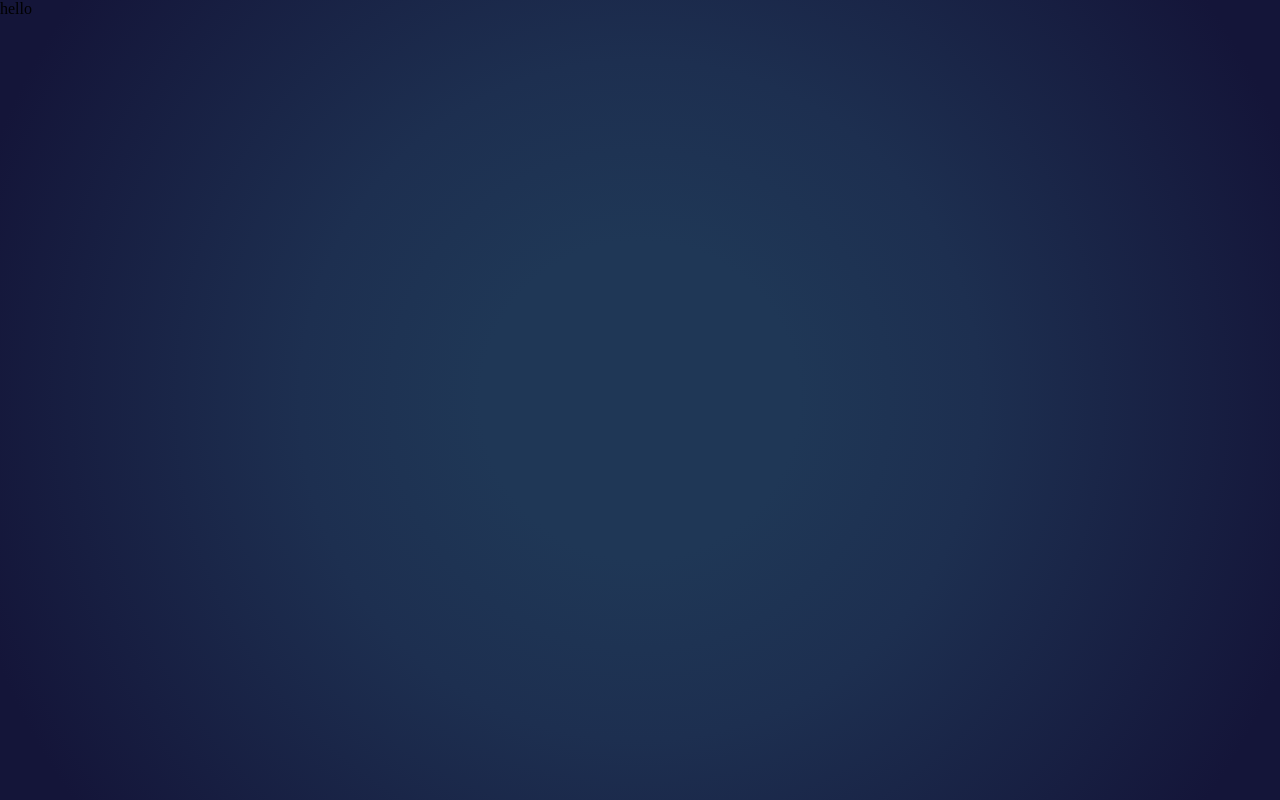
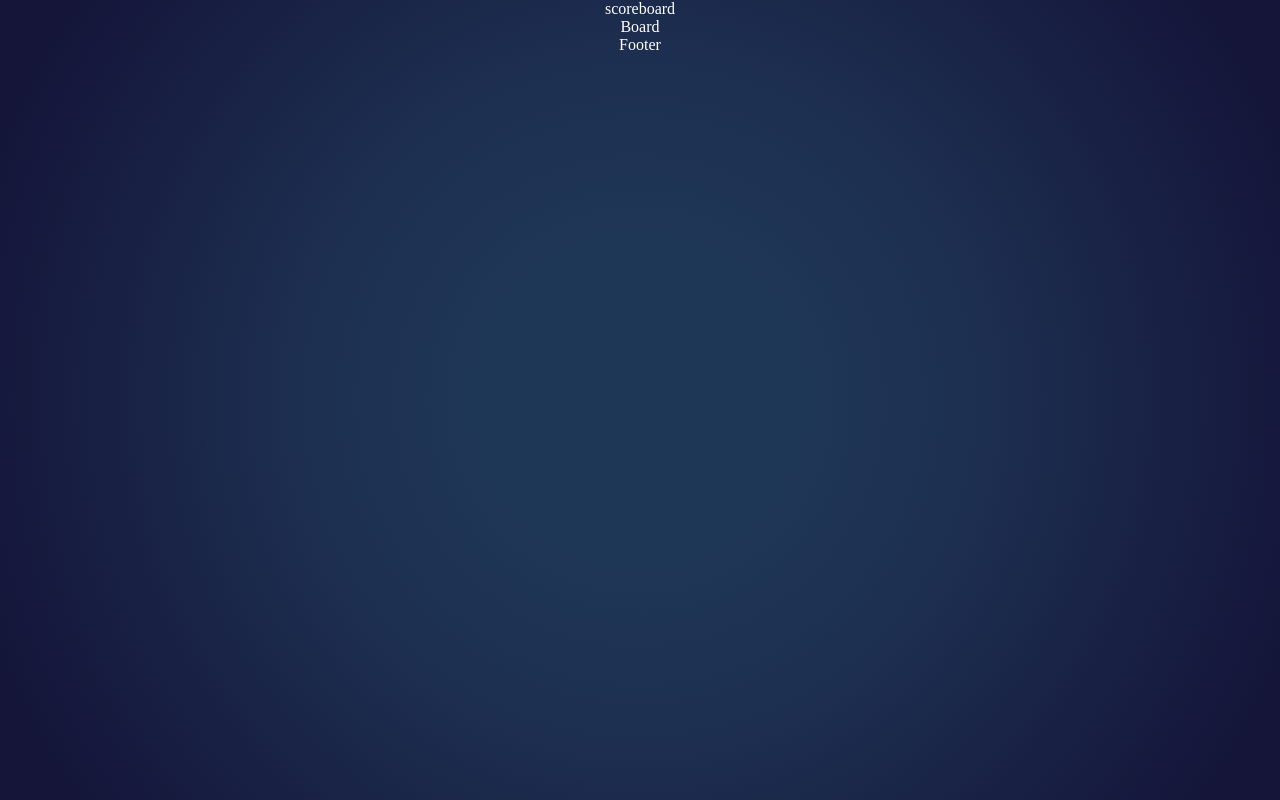
Before and after one commit to brian7homas/Rock-Paper-Scissors, a Gatsby site: page / in a window 1280 px wide. Built offline with nearby package versions, Linux system fonts and the light colour scheme; Gatsby itself is replaced by a stand-in of ours.

Commit message:
refactor(Index): SETUP BOARD LAYOUT
created main components
setup MainContainer as styled component

```diff
--- /dev/null
+++ b/src/components/Board.tsx
@@ -0,0 +1,15 @@
+import React from "react";
+import styled from "@emotion/styled";
+
+const BoardContainer = styled.section`
+  margin: 0 auto;
+`
+const Board = () => {
+  return(
+    <BoardContainer>
+      Board
+    </BoardContainer>
+  )
+}
+
+export default Board
--- /dev/null
+++ b/src/components/Footer.tsx
@@ -0,0 +1,14 @@
+import React from "react";
+import styled from "@emotion/styled";
+const FooterEl = styled.footer`
+  margin: 0 auto;
+`
+const Footer = () => {
+  return(
+    <FooterEl>
+      Footer
+    </FooterEl>
+  )
+}
+
+export default Footer
--- /dev/null
+++ b/src/components/Scoreboard.tsx
@@ -0,0 +1,15 @@
+import React from "react";
+import styled from "@emotion/styled";
+
+const ScoreboardContainer = styled.section`
+  margin: 0 auto;
+`
+const Scoreboard = () => {
+  return(
+    <ScoreboardContainer>
+      scoreboard
+    </ScoreboardContainer>
+  )
+}
+
+export default Scoreboard
--- a/src/pages/index.tsx
+++ b/src/pages/index.tsx
@@ -1,8 +1,18 @@
 import * as React from "react"
 import type { HeadFC, PageProps } from "gatsby"
 import { Global, css } from '@emotion/react'
+import styled from "@emotion/styled"
+import Scoreboard from "../components/Scoreboard"
+import Board from "../components/Board"
+import Footer from "../components/Footer"
 
-
+const MainContainer = styled.main`
+  display:flex;
+  flex-direction:column;
+  background: rgb(31,55,86);
+  background: radial-gradient(circle, rgba(31,55,86,1) 21%, rgba(29,47,80,1) 45%, rgba(20,21,57,1) 92%);
+  height:100vh;
+`
 const IndexPage: React.FC<PageProps> = () => {
   return (
     <>
@@ -12,17 +22,15 @@
               box-sizing:border-box;
               margin:0;
               padding:0;
-            }
-            .bg {
-              background: rgb(31,55,86);
-              background: radial-gradient(circle, rgba(31,55,86,1) 21%, rgba(29,47,80,1) 45%, rgba(20,21,57,1) 92%);
-              height:100vh;
+              color: white;
             }
           `}
         />
-        <main className="bg">
-          hello
-        </main>
+        <MainContainer>
+          <Scoreboard/>
+          <Board/>
+          <Footer/>
+        </MainContainer>
     </>
 
   )
```
